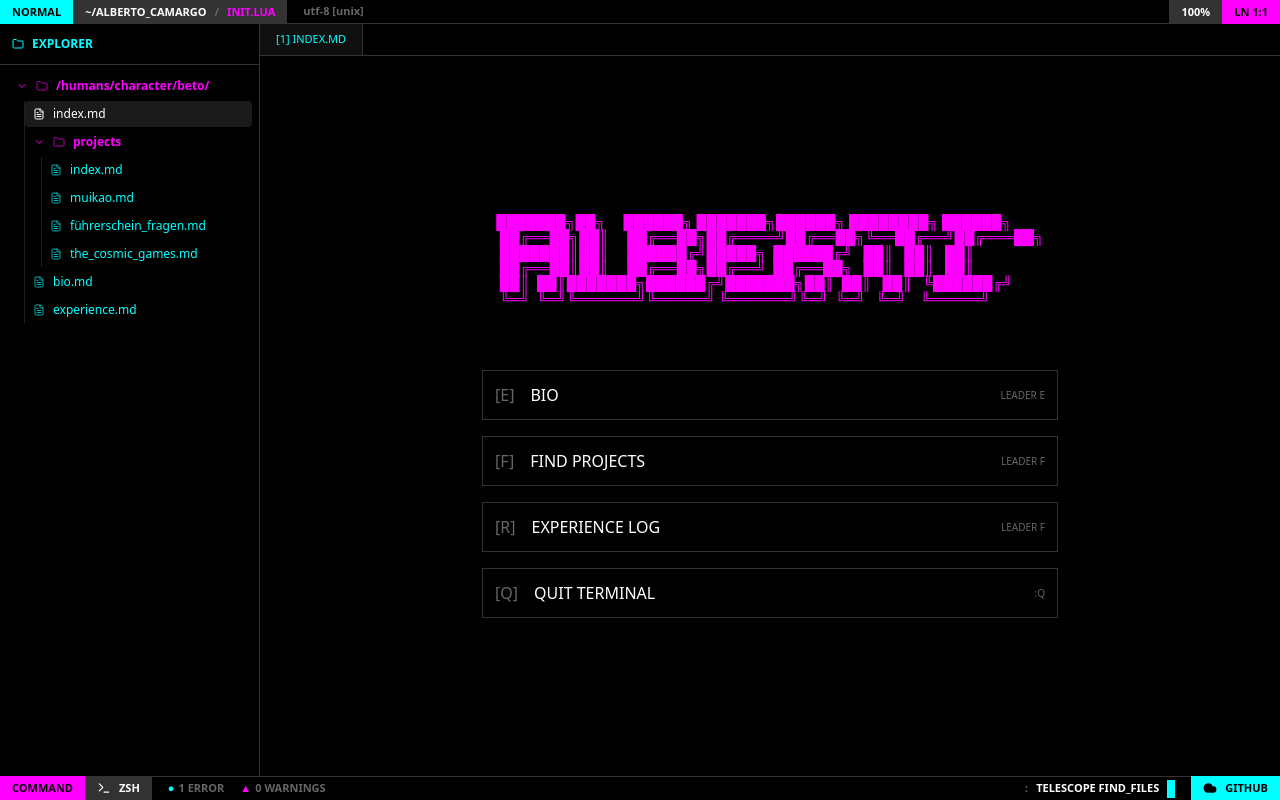
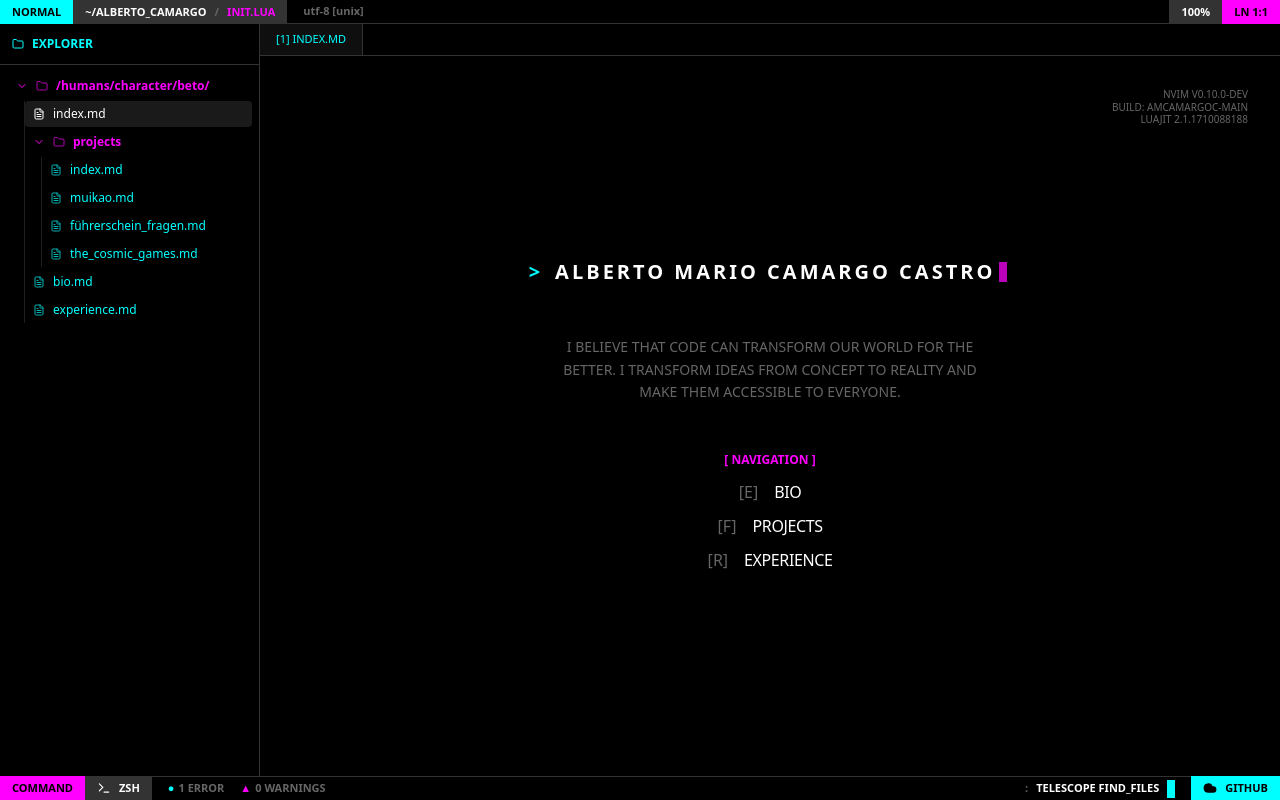
Before and after one commit to amcamargoc/amcamargoc, a Next.js app: page / in a window 1280 px wide. Built offline with nearby package versions, Linux system fonts and the light colour scheme.

Commit message:
refactor dashboard

```diff
--- /dev/null
+++ b/promts/dashboard_refactor.md
@@ -0,0 +1,28 @@
+INPUT:
+@[/promto]use the following links as inspiration to refactor only the entry page, color changes are not yet required. only how the information is being showed https://ubunlog.com/wp-content/uploads/2018/05/about-neovim.png.webp or https://github.com/mhinz/vim-startify/blob/master/images/startify-menu.png do not use big images or big ascii art
+
+OUTPUT:
+# Dashboard UI Refactor: Neovim & Startify Aesthetic
+
+Refactor the entry page (`DashboardView.tsx`) and its child components to match the minimalist, text-centric design of the Neovim `:about` page and the `vim-startify` plugin.
+
+## 1. Minimalist Header
+- **Reduce ASCII Size**: Replace the current large ASCII logo with a minimalist 1-2 line version or a sleek text-based identifier.
+- **Metadata Integration**: Integrate version info, system stats, or "developer details" in a compact Neovim-style block.
+
+## 2. Information Layout (Startify Style)
+- **Vertical Grouping**: Organize the menu into distinct sections like `[ Bookmarks ]`, `[ Recent ]`, and `[ Commands ]`.
+- **Indexed Lists**: Each navigation item should be a single line prefixed with a bracketed key or index (e.g., `[b] Bio`, `[p] Projects`).
+- **Remove Box Layout**: Eliminate heavy borders, large padding, and grid-based boxes. The information should flow vertically with plenty of whitespace.
+
+## 3. Interaction & Visuals
+- **Text-Only Design**: Focus on typography and character-based markers rather than images or graphical UI elements.
+- **Subtle Hovers**: Use subtle text color changes or minimalist markers to indicate selection/hover, keeping the "terminal" vibe.
+
+## 4. Technical Scope
+- Update `DashboardView.tsx`, `AsciiLogo.tsx`, and `InteractiveMenu.tsx`.
+- Ensure all navigation triggers (`openTab`) remain functional within the new layout.
+
+---
+### Prompt Quality Opinion
+The prompt is excellent in its use of visual references (`Neovim`, `Startify`) which immediately communicate a specific aesthetic ("TUI Modernist"). The negative constraints ("no big images", "no big ascii art") are clear and helpful for narrowing down the design space. One minor improvement could be explicitly mentioning which files constitute the "entry page" to save the LLM time on discovery.
--- a/src/components/dashboard/AsciiLogo.tsx
+++ b/src/components/dashboard/AsciiLogo.tsx
@@ -1,13 +1,46 @@
+"use client";
+
+import { useState, useEffect } from "react";
+
 export default function AsciiLogo() {
+  const [text, setText] = useState("");
+  const [isDeleting, setIsDeleting] = useState(false);
+  const [loopNum, setLoopNum] = useState(0);
+  const [typingSpeed, setTypingSpeed] = useState(100);
+
+  useEffect(() => {
+    const words = ["ALBERTO MARIO CAMARGO CASTRO", "BETO"];
+    let timer = setTimeout(() => {
+      const i = loopNum % words.length;
+      const fullText = words[i];
+
+      setText(
+        isDeleting
+          ? fullText.substring(0, text.length - 1)
+          : fullText.substring(0, text.length + 1)
+      );
+
+      setTypingSpeed(isDeleting ? 50 : 100);
+
+      if (!isDeleting && text === fullText) {
+        setTimeout(() => setIsDeleting(true), 3000); // Pause before deleting
+      } else if (isDeleting && text === "") {
+        setIsDeleting(false);
+        setLoopNum(loopNum + 1);
+        setTypingSpeed(500); // Pause before typing new word
+      }
+    }, typingSpeed);
+
+    return () => clearTimeout(timer);
+  }, [text, isDeleting, loopNum, typingSpeed]);
+
   return (
-    <div className="ascii-art text-tui-magenta font-bold text-[10px] sm:text-[12px] md:text-[14px] mb-16">
-      {
-        `███████╗██╗     ██████╗ ███████╗██████╗ ████████╗ ██████╗
- ██╔══██╗██║     ██╔══██╗██╔════╝██╔══██╗╚══██╔══╝██╔═══██╗
- ███████║██║     ██████╔╝█████╗  ██████╔╝   ██║   ██║   ██║
- ██╔══██║██║     ██╔══██╗██╔══╝  ██╔══██╗   ██║   ██║   ██║
- ██║  ██║███████╗██████╔╝███████╗██║  ██║   ██║   ╚██████╔╝
- ╚═╝  ╚═╝╚══════╝╚═════╝ ╚══════╝╚═╝  ╚═╝   ╚═╝    ╚═════╝ `}
+    <div className="mb-8 flex flex-col items-center">
+      <h1 className="text-white font-bold text-base md:text-xl font-mono tracking-[0.15em] uppercase text-center flex items-center h-8">
+        <span className="text-tui-cyan mr-3">&gt;</span>
+        {text}
+        <span className="w-2 h-5 bg-tui-magenta inline-block mx-1 animate-pulse" />
+      </h1>
     </div>
   );
 }
--- a/src/components/dashboard/DashboardView.tsx
+++ b/src/components/dashboard/DashboardView.tsx
@@ -3,10 +3,30 @@ import InteractiveMenu from "./InteractiveMenu";
 
 export default function DashboardView() {
   return (
-    <div className="flex-1 overflow-y-auto p-4 md:p-12 custom-scrollbar flex flex-col items-center justify-center min-h-full">
-      <AsciiLogo />
-      <div className="w-full max-w-xl space-y-6 flex flex-col items-center">
-        <InteractiveMenu />
+    <div className="flex-1 overflow-y-auto p-8 md:p-16 custom-scrollbar flex flex-col items-center justify-center min-h-full bg-black relative">
+      {/* Version info - Top Right style */}
+      <div className="absolute top-8 right-8 text-right hidden md:block">
+        <p className="text-tui-dim text-[10px] font-mono leading-tight">
+          NVIM v0.10.0-dev<br />
+          Build: amcamargoc-main<br />
+          LuaJIT 2.1.1710088188
+        </p>
+      </div>
+
+      <div className="w-full max-w-2xl flex flex-col items-center text-center">
+        <div className="mb-4">
+          <AsciiLogo />
+        </div>
+
+        <div className="max-w-md mb-12">
+          <p className="text-tui-dim font-mono text-sm leading-relaxed">
+            I believe that code can transform our world for the better. I transform ideas from concept to reality and make them accessible to everyone.
+          </p>
+        </div>
+
+        <div className="w-full flex justify-center">
+          <InteractiveMenu />
+        </div>
       </div>
     </div>
   );
--- a/src/components/dashboard/InteractiveMenu.tsx
+++ b/src/components/dashboard/InteractiveMenu.tsx
@@ -5,54 +5,56 @@ import { useAppStore } from "@/store/useAppStore";
 export default function InteractiveMenu() {
   const { openTab } = useAppStore();
 
-  return (
-    <div className="grid grid-cols-1 gap-4 w-full">
+  const MenuItem = ({
+    index,
+    label,
+    action
+  }: {
+    index: string;
+    label: string;
+    action: () => void
+  }) => (
+    <div
+      onClick={action}
+      className="group flex items-center justify-center gap-4 cursor-pointer hover:bg-white/5 px-2 py-1 rounded transition-colors w-full"
+    >
+      <span className="text-tui-dim font-mono">[{index}]</span>
+      <span className="text-white group-hover:text-tui-cyan transition-colors font-mono tracking-tight uppercase">
+        {label}
+      </span>
+    </div>
+  );
 
-      <div
-        onClick={() => openTab({ type: "bio", title: "bio.md" })}
-        className="group flex items-center justify-between border border-tui-gray p-3 hover:border-tui-cyan cursor-pointer transition-colors"
-      >
-        <div className="flex items-center gap-4">
-          <span className="text-tui-dim">[e]</span>
-          <span className="text-white group-hover:text-tui-cyan transition-colors">BIO</span>
-        </div>
-        <span className="text-[10px] text-tui-dim">LEADER e</span>
+  const Section = ({ title, children }: { title: string; children: React.ReactNode }) => (
+    <div className="space-y-1 w-full flex flex-col items-center">
+      <div className="text-tui-magenta font-bold font-mono text-xs mb-2">
+        [ {title} ]
       </div>
-
-      <div
-        onClick={() => openTab({ type: "projects", title: "projects/" })}
-        className="group flex items-center justify-between border border-tui-gray p-3 hover:border-tui-cyan cursor-pointer transition-colors"
-      >
-        <div className="flex items-center gap-4">
-          <span className="text-tui-dim">[f]</span>
-          <span className="text-white group-hover:text-tui-cyan transition-colors">FIND PROJECTS</span>
-        </div>
-        <span className="text-[10px] text-tui-dim">LEADER f</span>
-      </div>
-
-
-
-      <div
-        onClick={() => openTab({ type: "experience", title: "experience.log" })}
-        className="group flex items-center justify-between border border-tui-gray p-3 hover:border-tui-cyan cursor-pointer transition-colors"
-      >
-        <div className="flex items-center gap-4">
-          <span className="text-tui-dim">[r]</span>
-          <span className="text-white group-hover:text-tui-cyan transition-colors">EXPERIENCE LOG</span>
-        </div>
-        <span className="text-[10px] text-tui-dim">LEADER f</span>
-      </div>
-
-      <div
-        onClick={() => alert("Terminal quit simulation: This would close the app or navigate away.")}
-        className="group flex items-center justify-between border border-tui-gray p-3 hover:border-tui-magenta cursor-pointer transition-colors"
-      >
-        <div className="flex items-center gap-4">
-          <span className="text-tui-dim">[q]</span>
-          <span className="text-white group-hover:text-tui-magenta transition-colors">QUIT TERMINAL</span>
-        </div>
-        <span className="text-[10px] text-tui-dim">:q</span>
+      <div className="space-y-0.5 w-full flex flex-col items-center">
+        {children}
       </div>
     </div>
   );
+
+  return (
+    <div className="flex flex-col items-center gap-8 w-full max-w-sm">
+      <Section title="NAVIGATION">
+        <MenuItem
+          index="e"
+          label="Bio"
+          action={() => openTab({ type: "bio", title: "bio.md", path: "/humans/character/beto/bio.md" })}
+        />
+        <MenuItem
+          index="f"
+          label="Projects"
+          action={() => openTab({ type: "projects", title: "index.md", path: "/humans/character/beto/projects/index.md" })}
+        />
+        <MenuItem
+          index="r"
+          label="Experience"
+          action={() => openTab({ type: "experience", title: "experience.md", path: "/humans/character/beto/experience.md" })}
+        />
+      </Section>
+    </div>
+  );
 }
```
Also changed, not shown: 1 other file (tests, documents, lock files or other folders).
